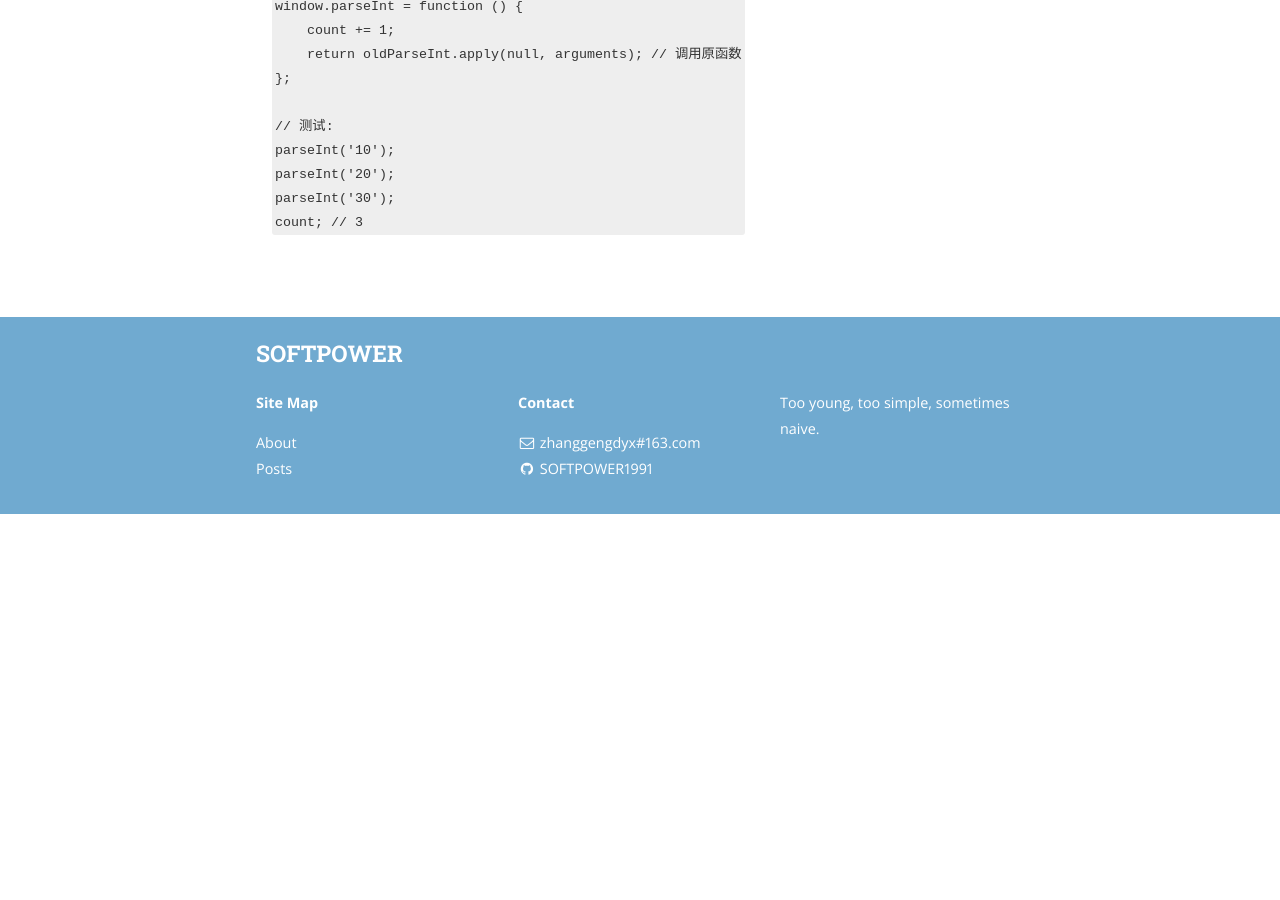
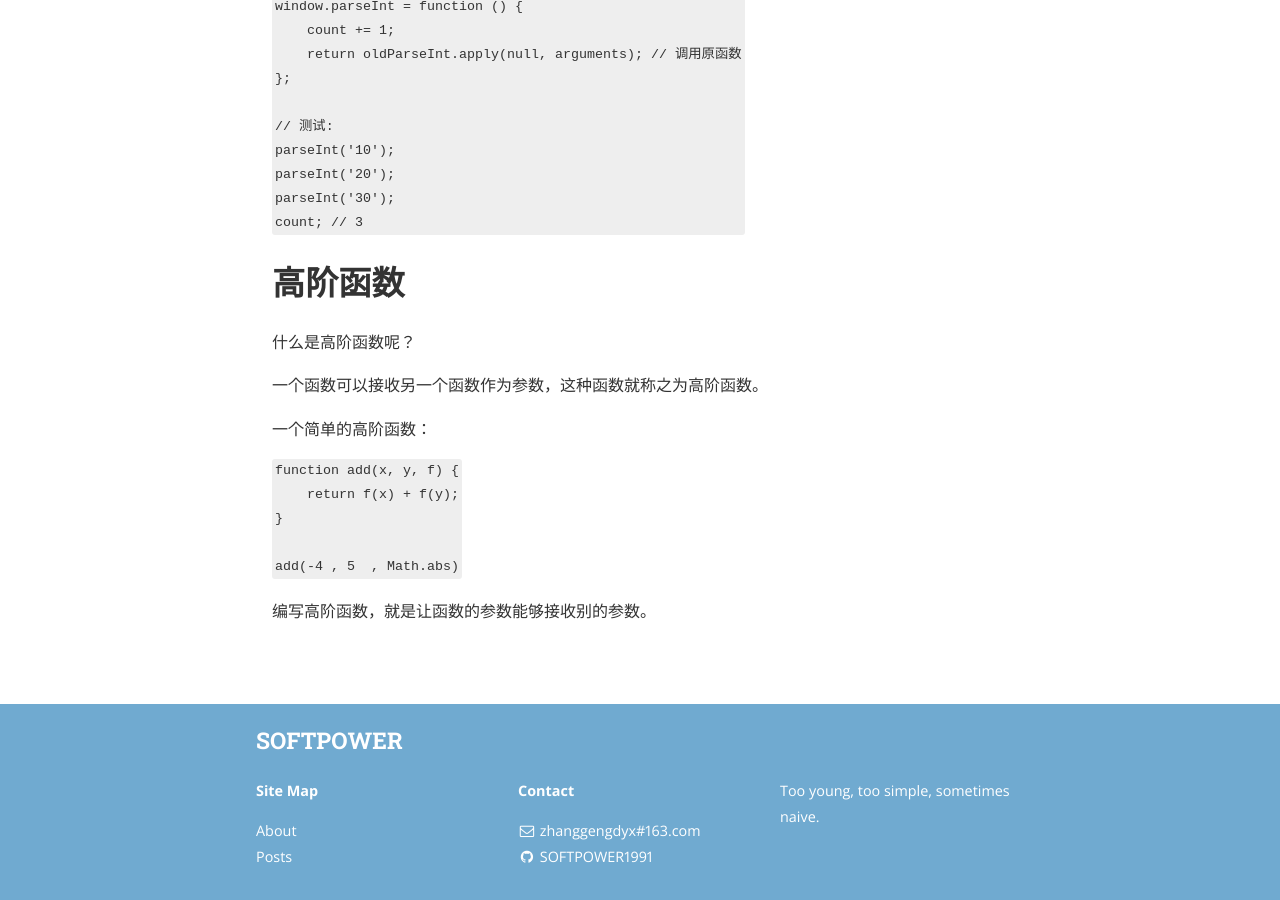
Before and after one commit to SOFTPOWER1991/SOFTPOWER1991.github.io, a Jekyll site: the page built from _posts/2016-06-21-JS-函数.markdown, in a window 1280 px wide and 900 px high, scrolled down 9645 px. Built offline with Jekyll 4.4.1, drawn with Linux system fonts in a browser that asks for light colours; nearby versions of some CDN libraries; a style sheet for code colours, icons or effects is not loaded; before the commit the page ends 10159 px from its top, so only the background shows below that.

Commit message:
add a new post about function 高阶

````diff
--- a/_posts/2016-06-21-JS-函数.markdown
+++ b/_posts/2016-06-21-JS-函数.markdown
@@ -438,3 +438,21 @@ parseInt('20');
 parseInt('30');
 count; // 3
 ```
+
+# 高阶函数
+
+什么是高阶函数呢？
+
+一个函数可以接收另一个函数作为参数，这种函数就称之为高阶函数。
+
+一个简单的高阶函数：
+
+```
+function add(x, y, f) {
+    return f(x) + f(y);
+}
+
+add(-4 , 5  , Math.abs)
+```
+
+编写高阶函数，就是让函数的参数能够接收别的参数。
````
